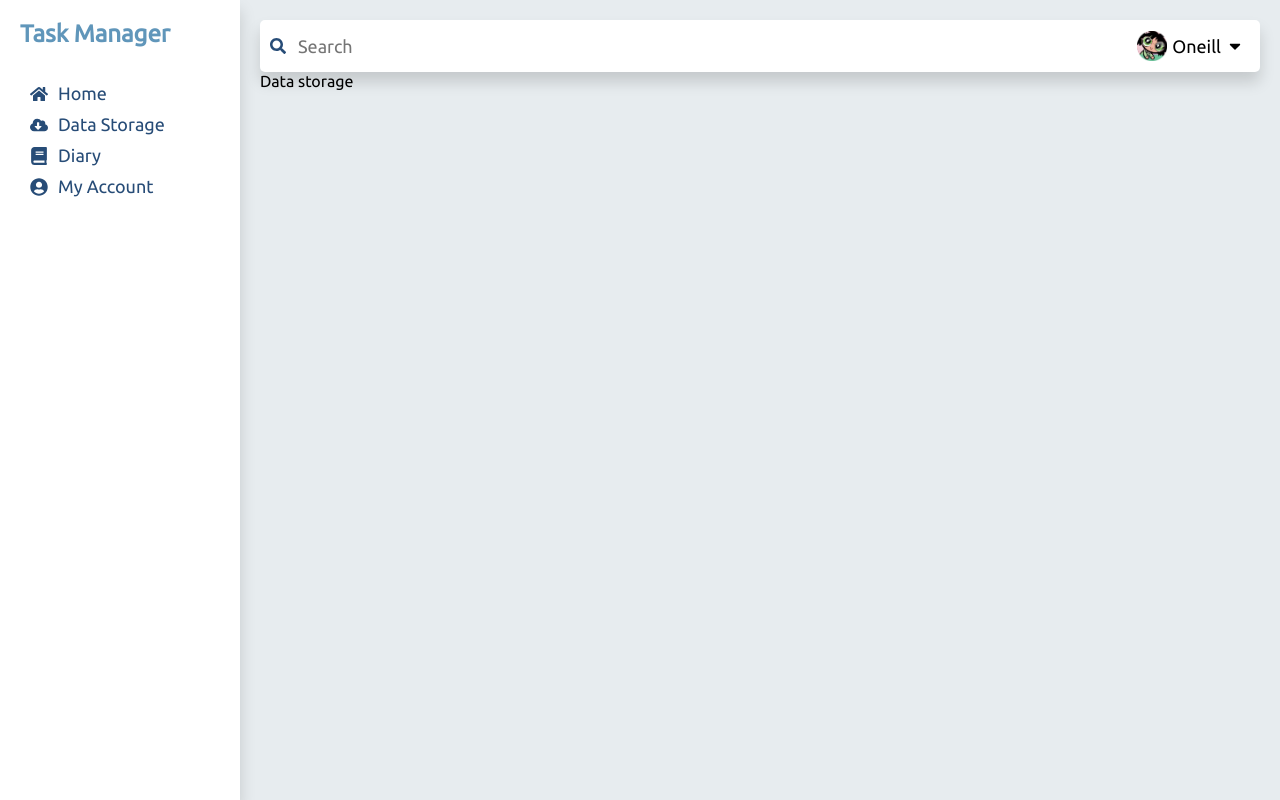
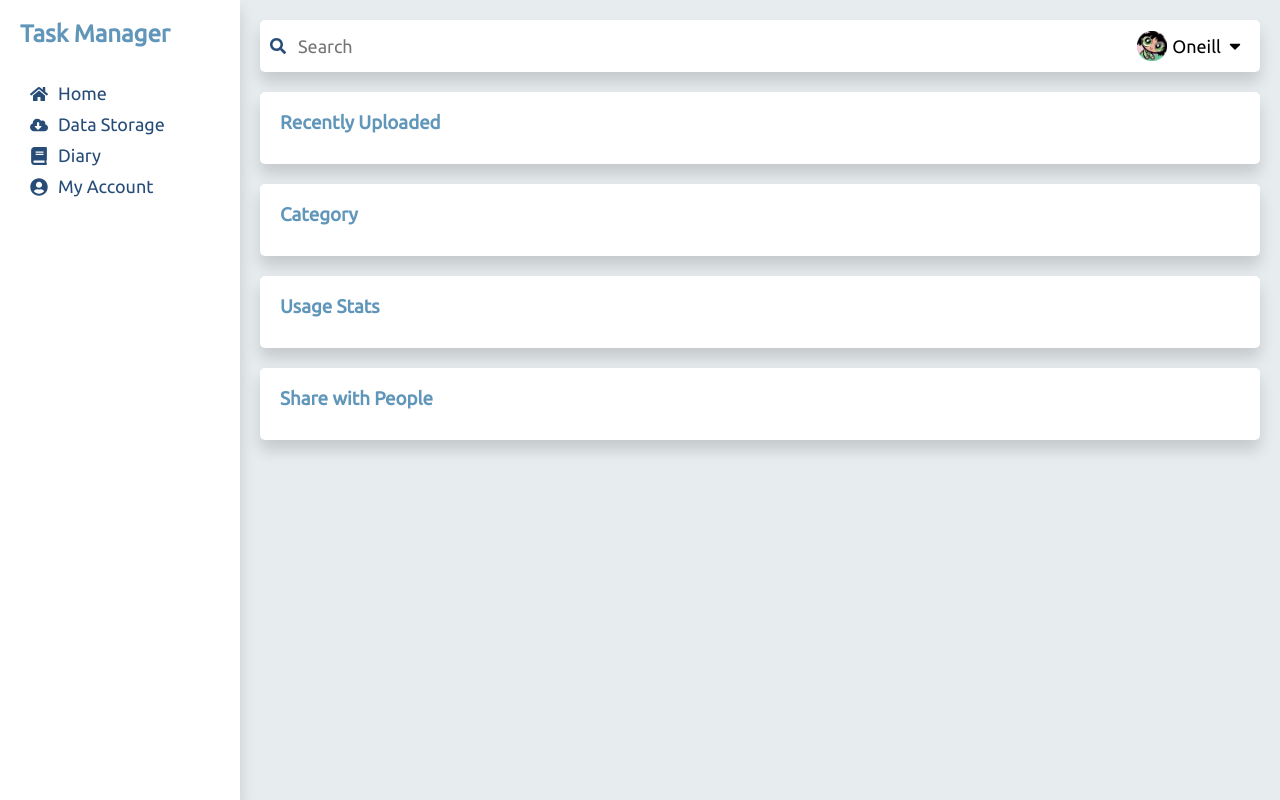
Before and after one commit to yujinoneill/task-manager-app, a React (Create React App) app: page /data in a window 1280 px wide. Built offline with nearby package versions, Linux system fonts and the light colour scheme.

Commit message:
FEAT:Add simple element

```diff
--- a/src/pages/DataStorage.js
+++ b/src/pages/DataStorage.js
@@ -1,5 +1,14 @@
+import BasicBox from "../components/BasicBox";
+
 const DataStorage = () => {
-  return <div>Data storage</div>;
+  return (
+    <div>
+      <BasicBox boxTitle={"Recently Uploaded"} />
+      <BasicBox boxTitle={"Category"} />
+      <BasicBox boxTitle={"Usage Stats"} />
+      <BasicBox boxTitle={"Share with People"} />
+    </div>
+  );
 };
 
 export default DataStorage;
--- a/src/pages/Diary.js
+++ b/src/pages/Diary.js
@@ -1,5 +1,11 @@
+import BasicBox from "../components/BasicBox";
+
 const Diary = () => {
-  return <div>Diary</div>;
+  return (
+    <div>
+      <BasicBox boxTitle={"Diary Posts"} />
+    </div>
+  );
 };
 
 export default Diary;
```
